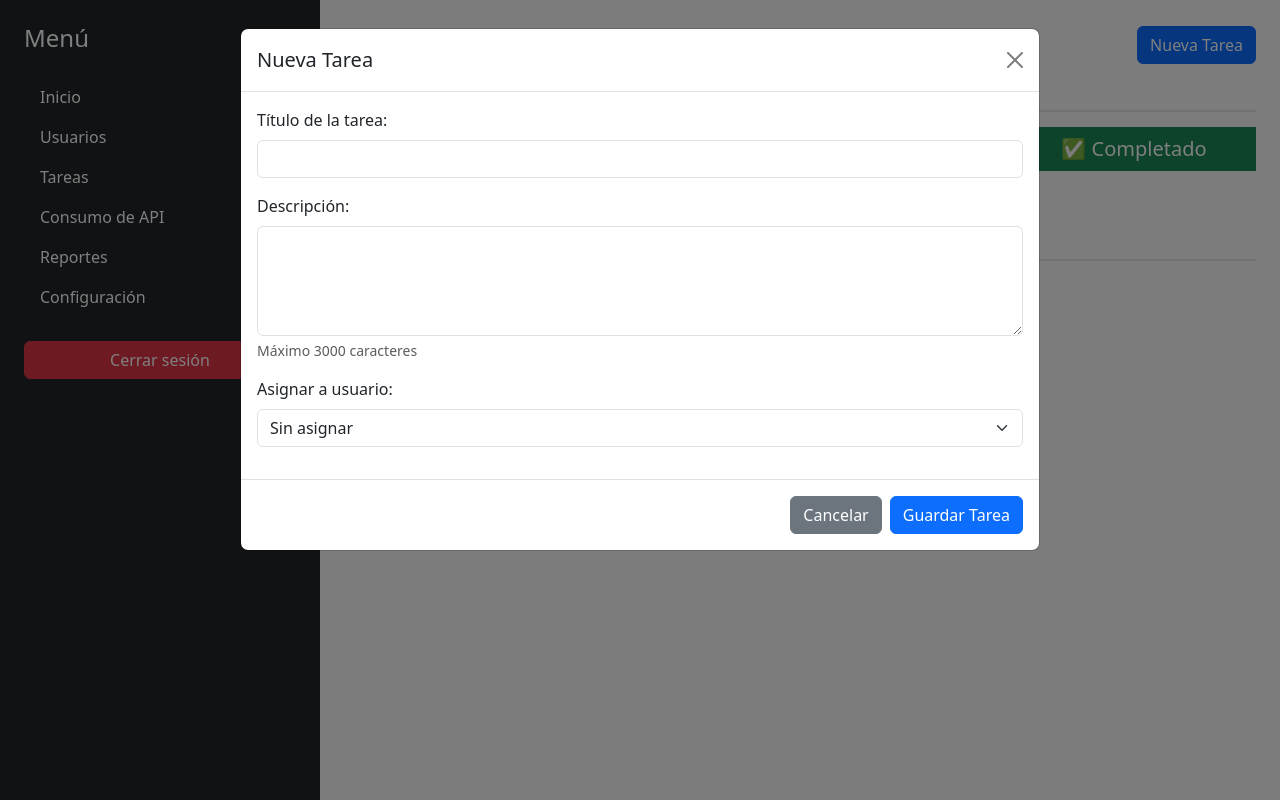
After one commit to JdaniloChin/webCS, a PHP site: page /tareas.php in a window 1280 px wide, after a click on "Nueva Tarea". The commit adds this page. Run offline with PHP 8.4, Linux system fonts and the light colour scheme; the visitor is signed in with stand-in values (Sample User, id 1); data that the repository does not hold is empty.

Commit message:
commit tareas y api

```diff
--- /dev/null
+++ b/control_tareas_jq/Estilos/kanban.css
@@ -0,0 +1,67 @@
+    .kanban-board {
+            display: flex;
+            gap: 20px;
+            overflow-x: auto;
+            padding: 20px 0;
+        }
+        .kanban-column {
+            min-width: 300px;
+            background-color: #f8f9fa;
+            border-radius: 8px;
+            padding: 15px;
+            border: 2px solid #dee2e6;
+        }
+        .kanban-column h5 {
+            text-align: center;
+            margin-bottom: 15px;
+            padding: 10px;
+            border-radius: 5px;
+            color: white;
+        }
+        .column-backlog h5 { background-color: #6c757d; }
+        .column-en-proceso h5 { background-color: #0d6efd; }
+        .column-completado h5 { background-color: #198754; }
+
+        .task-card {
+            background: white;
+            border-radius: 8px;
+            padding: 15px;
+            margin-bottom: 10px;
+            box-shadow: 0 2px 4px rgba(0,0,0,0.1);
+            cursor: pointer;
+            transition: transform 0.2s;
+        }
+        .task-card:hover {
+            transform: translateY(-2px);
+            box-shadow: 0 4px 8px rgba(0,0,0,0.15);
+        }
+        .task-title {
+            font-weight: bold;
+            margin-bottom: 8px;
+        }
+        .task-description {
+            color: #6c757d;
+            font-size: 0.9em;
+            margin-bottom: 10px;
+        }
+        .task-meta {
+            display: flex;
+            justify-content: space-between;
+            align-items: center;
+            font-size: 0.8em;
+            color: #adb5bd;
+        }
+        .btn-nueva-tarea {
+            width: 100%;
+            border: 2px dashed #dee2e6;
+            background: transparent;
+            color: #6c757d;
+            padding: 15px;
+            border-radius: 8px;
+            transition: all 0.2s;
+        }
+        .btn-nueva-tarea:hover {
+            border-color: #0d6efd;
+            color: #0d6efd;
+            background-color: rgba(13, 110, 253, 0.1);
+        }
--- a/control_tareas_jq/include/menu.php
+++ b/control_tareas_jq/include/menu.php
@@ -5,6 +5,8 @@
         <ul class="nav flex-column">
           <li class="nav-item"><a class="nav-link text-white" href="home.php">Inicio</a></li>
           <li class="nav-item"><a class="nav-link text-white" href="usuarios.php">Usuarios</a></li>
+          <li class="nav-item"><a class="nav-link text-white" href="tareas.php">Tareas</a></li>
+          <li class="nav-item"><a class="nav-link text-white" href="consumo_api.php">Consumo de API</a></li>
           <li class="nav-item"><a class="nav-link text-white" href="#">Reportes</a></li>
           <li class="nav-item"><a class="nav-link text-white" href="#">Configuración</a></li>
         </ul>
--- /dev/null
+++ b/control_tareas_jq/obtener_tareas.php
@@ -0,0 +1,20 @@
+<?php
+require_once("include/conexion.php");
+
+$sql = "SELECT t.id_tarea, t.titulo, t.descripcion, t.estado, t.id_usuario, u.Nombre as usuario_nombre
+        FROM tareas t
+        LEFT JOIN usuarios u ON t.id_usuario = u.Id_usuario
+        ORDER BY t.id_tarea DESC";
+
+$resultado = $mysqli->query($sql);
+$tareas = [];
+
+if ($resultado && $resultado->num_rows > 0) {
+    while ($row = $resultado->fetch_assoc()) {
+        $tareas[] = $row;
+    }
+}
+
+$mysqli->close();
+echo json_encode($tareas);
+?>
--- /dev/null
+++ b/control_tareas_jq/obtener_usuarios_select.php
@@ -0,0 +1,14 @@
+<?php
+require_once("include/conexion.php");
+
+$sql = "SELECT Id_usuario, Nombre FROM usuarios ORDER BY Nombre";
+$resultado = $mysqli->query($sql);
+
+if ($resultado && $resultado->num_rows > 0) {
+    while ($row = $resultado->fetch_assoc()) {
+        echo '<option value="' . $row['Id_usuario'] . '">' . htmlspecialchars($row['Nombre']) . '</option>';
+    }
+}
+
+$mysqli->close();
+?>
--- /dev/null
+++ b/control_tareas_jq/tareas.php
@@ -0,0 +1,108 @@
+<?php
+session_start();
+if (!isset($_SESSION['nombre'])) {
+    header("Location: ../index.php");
+    exit();
+}
+?>
+<!DOCTYPE html>
+<html lang="es">
+<head>
+    <meta charset="UTF-8">
+    <meta name="viewport" content="width=device-width, initial-scale=1.0">
+    <title>Gestión de Tareas - Kanban</title>
+    <link href="https://cdn.jsdelivr.net/npm/bootstrap@5.3.6/dist/css/bootstrap.min.css" rel="stylesheet">
+
+    <script src="https://cdn.jsdelivr.net/npm/bootstrap@5.3.6/dist/js/bootstrap.bundle.min.js"></script>
+    <script src="https://code.jquery.com/jquery-3.7.1.js" integrity="sha256-eKhayi8LEQwp4NKxN+CfCh+3qOVUtJn3QNZ0TciWLP4=" crossorigin="anonymous"></script>
+    <link href="Estilos/kanban.css" rel="stylesheet">
+
+</head>
+<body class="bg-light">
+<div class="container-fluid">
+<div class="row min-vh-100">
+  <?php include 'include/menu.php'; ?>
+  <main class="col-md-9 p-4">
+    <div class="d-flex justify-content-between align-items-center mb-4">
+        <h3>Gestión de Tareas - Tablero Kanban</h3>
+        <button class="btn btn-primary" id="btnNuevaTarea" data-bs-toggle="modal" data-bs-target="#tareaModal">
+            <i class="fas fa-plus"></i> Nueva Tarea
+        </button>
+    </div>
+
+    <div class="kanban-board">
+        <!-- Columna Backlog -->
+        <div class="kanban-column column-backlog">
+            <h5>📋 Backlog</h5>
+            <div id="backlog-tasks" class="tasks-container">
+                <!-- Las tareas se cargarán aquí -->
+            </div>
+            <button class="btn-nueva-tarea" data-estado="backlog" data-bs-toggle="modal" data-bs-target="#tareaModal">
+                + Agregar tarea
+            </button>
+        </div>
+
+        <!-- Columna En Proceso -->
+        <div class="kanban-column column-en-proceso">
+            <h5>⚡ En Proceso</h5>
+            <div id="en-proceso-tasks" class="tasks-container">
+                <!-- Las tareas se cargarán aquí -->
+            </div>
+        </div>
+
+        <!-- Columna Completado -->
+        <div class="kanban-column column-completado">
+            <h5>✅ Completado</h5>
+            <div id="completado-tasks" class="tasks-container">
+                <!-- Las tareas se cargarán aquí -->
+            </div>
+        </div>
+    </div>
+</main>
+</div>
+</div>
+
+<!-- Modal para crear/editar tarea -->
+<div class="modal fade" id="tareaModal" tabindex="-1" aria-labelledby="tareaModalLabel" aria-hidden="true">
+  <div class="modal-dialog modal-lg">
+    <form id="formTarea">
+      <div class="modal-content">
+        <div class="modal-header">
+          <h5 class="modal-title" id="tareaModalLabel">Nueva Tarea</h5>
+          <button type="button" class="btn-close" data-bs-dismiss="modal" aria-label="Cerrar"></button>
+        </div>
+        <div class="modal-body">
+            <input type="hidden" id="tareaId" name="tareaId">
+            <input type="hidden" id="estadoTarea" name="estado" value="backlog">
+
+            <div class="mb-3">
+                <label for="titulo" class="form-label">Título de la tarea:</label>
+                <input type="text" class="form-control" id="titulo" name="titulo" required maxlength="150">
+            </div>
+
+            <div class="mb-3">
+                <label for="descripcion" class="form-label">Descripción:</label>
+                <textarea class="form-control" id="descripcion" name="descripcion" rows="4" maxlength="3000"></textarea>
+                <div class="form-text">Máximo 3000 caracteres</div>
+            </div>
+
+            <div class="mb-3">
+                <label for="usuarioAsignado" class="form-label">Asignar a usuario:</label>
+                <select class="form-select" id="usuarioAsignado" name="id_usuario">
+                    <option value="">Sin asignar</option>
+                    <!-- Los usuarios se cargarán aquí -->
+                </select>
+            </div>
+        </div>
+        <div class="modal-footer">
+          <button type="button" class="btn btn-secondary" data-bs-dismiss="modal">Cancelar</button>
+          <button type="submit" class="btn btn-primary">Guardar Tarea</button>
+        </div>
+      </div>
+    </form>
+  </div>
+</div>
+
+<script src="./javascript/tareas.js"></script>
+</body>
+</html>
```
Also changed, not shown: control_tareas_jq/consumo_api.php (added, +76 -0 lines), control_tareas_jq/javascript/tareas.js (added, +215 -0 lines), control_tareas_jq/procesar_tarea.php (added, +112 -0 lines).
